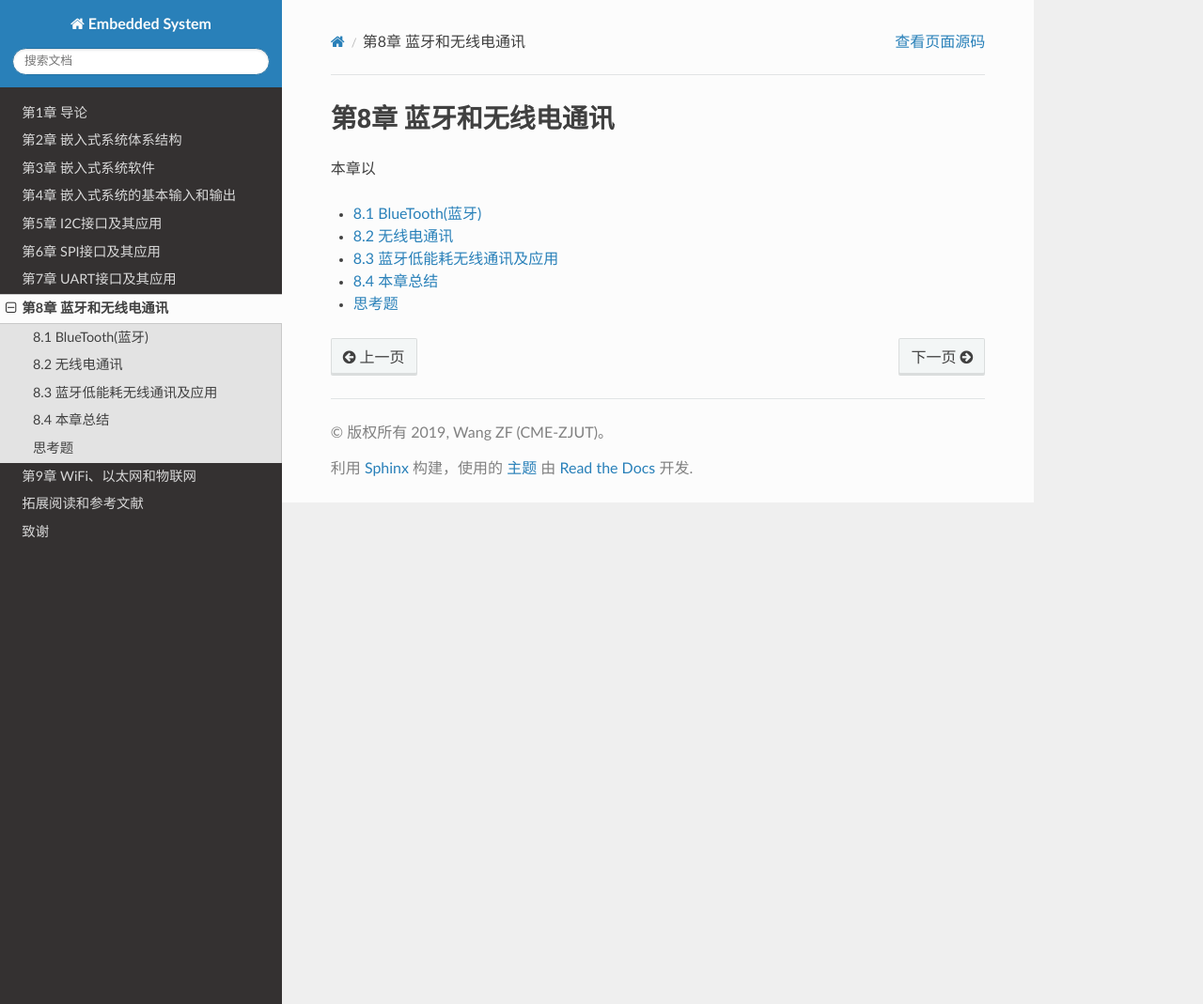
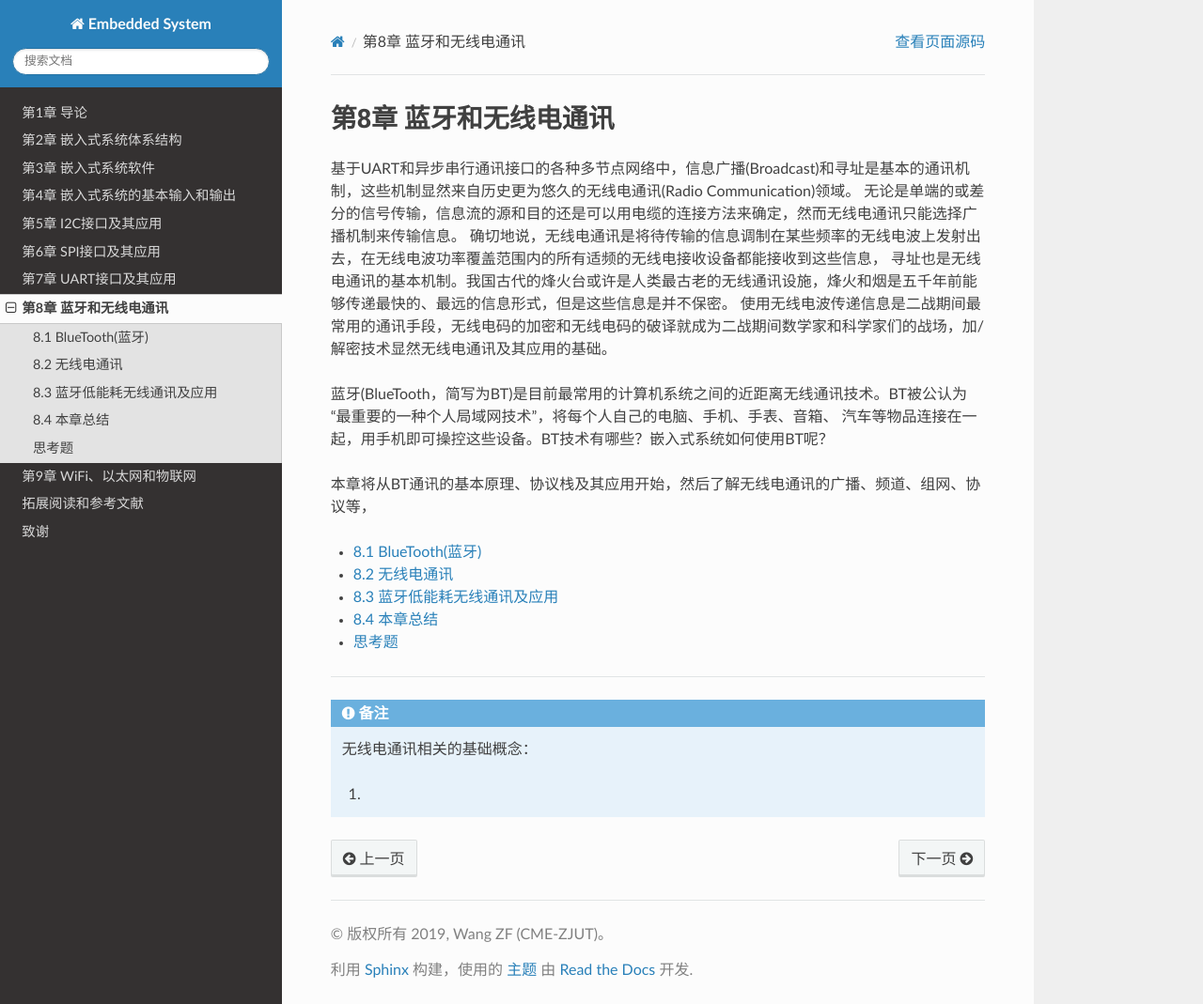
Before and after one commit to BradChan/TheEmbeddedSystem, a Sphinx documentation site: the page built from source/c8_ble/index_c8.rst, in a window 1280 px wide and 1069 px high. Shown: the whole window at 94% size. Built offline with Sphinx 7.4.7 and the Read the Docs theme 2.0.0, drawn with Linux system fonts in a browser that asks for light colours.

Commit message:
remove some bugs

```diff
--- a/source/c3_ec_software/arduino_ide.rst
+++ b/source/c3_ec_software/arduino_ide.rst
@@ -5,10 +5,10 @@
 现在的Arduino已是开源(Open Source)的代名词，Arduino是全球最大的电子和编程开源社区。截止目前，Linux是最成功的开源OS，Arduino是最成功的嵌入式软硬件开发平台，
 Python是当下最流行的开源编程语言。
 
-Arduino [1]_ 自称使用“Arduino编程语言”。事实上，Arduino使用C/C++语言，并增加一些内部函数。Aduino编程语言的详细说明请参考 [2]_ 页面。
+Arduino [1]_ 自称使用“Arduino编程语言”。事实上，Arduino使用C/C++语言，并增加一些内部函数。Arduino编程语言的详细说明请参考 [2]_ 页面。
 与标准C/C++编程语言相比，Arduino编程语言针对嵌入式系统的应用开发不仅增加一些硬件相关的内部函数、数据类型和常数。
 
-当我们提到Arduino时，大多数情况指的都是“Arduino IDE”和“兼容Arduno IDE的开源板”，前者是一种嵌入式系统软件开发平台，后者是一类嵌入式系统硬件。
+当我们提到Arduino时，大多数情况指的都是“Arduino IDE”和“兼容Arduino IDE的开源板”，前者是一种嵌入式系统软件开发平台，后者是一类嵌入式系统硬件。
 目前Arduino社区支持8位的AVR系列MCU(来自Atmel)，以及32位的ARM Cortex-M系列和ESP系列MCU。安装Arduino IDE时，Arduino官方的AVR系列开源板BSP
 (板级支持包)软件、内部函数和AVR的工具链(编译器等)，其他系列开源板的BSP软件和相关工具链可以在运行时安装。具体的安装步骤将在下一节内容中给出，本节我们首先了解
 Arduino IDE的基本功能和使用流程，以及兼容Arduino的开源板的一些特性。
--- a/source/c3_ec_software/create_arduino_board.rst
+++ b/source/c3_ec_software/create_arduino_board.rst
@@ -484,7 +484,7 @@ I2C和SPI等接口的引脚。
 并将nRF52840的USB虚拟串口作为通讯接口，将hex格式Bootloader文件下载到开源板上来更新Bootloader固件；另一种方法是使用Adafruit改进的nRF52命令行工具软件，
 无需J-Link软件，同样将nRF52840的USB虚拟串口作为通讯接口，将zip格式Bootloader文件下载到开源板来更新Bootloader固件。
 
-如果选择第2种方法，更新Bootloader固件的软件工具已经在nRF52系列开源板的软件包中，无需下载其他软件。如果选择第1种方法，需要先现在两个软件工具。
+如果选择第2种方法，更新Bootloader固件的软件工具已经在nRF52系列开源板的软件包中，无需下载其他软件。如果选择第1种方法，需要先下载两个软件工具。
 到底选择哪种方法并不重要，目标都是一样的。具体的更新Bootloader固件的方法可以使用Arduino IDE的工具菜单栏配置，一旦配置好，并且已安装好更新Bootloader固件的软件工具，
 以及两种格式的最新版Bootloader固件都已下载到“..\packages\adafruit\hardware\nrf52\0.20.5\bootloader\bluefi_nrf52840\”文件夹。
 如图3.29所示，最后点击“工具——>烧录引导程序(Burning Bootloader)”即可。
--- a/source/c8_ble/index_c8.rst
+++ b/source/c8_ble/index_c8.rst
@@ -2,8 +2,16 @@
 第8章 蓝牙和无线电通讯
 ================================
 
+基于UART和异步串行通讯接口的各种多节点网络中，信息广播(Broadcast)和寻址是基本的通讯机制，这些机制显然来自历史更为悠久的无线电通讯(Radio Communication)领域。
+无论是单端的或差分的信号传输，信息流的源和目的还是可以用电缆的连接方法来确定，然而无线电通讯只能选择广播机制来传输信息。
+确切地说，无线电通讯是将待传输的信息调制在某些频率的无线电波上发射出去，在无线电波功率覆盖范围内的所有适频的无线电接收设备都能接收到这些信息，
+寻址也是无线电通讯的基本机制。我国古代的烽火台或许是人类最古老的无线通讯设施，烽火和烟是五千年前能够传递最快的、最远的信息形式，但是这些信息是并不保密。
+使用无线电波传递信息是二战期间最常用的通讯手段，无线电码的加密和无线电码的破译就成为二战期间数学家和科学家们的战场，加/解密技术显然无线电通讯及其应用的基础。
 
-本章以
+蓝牙(BlueTooth，简写为BT)是目前最常用的计算机系统之间的近距离无线通讯技术。BT被公认为“最重要的一种个人局域网技术”，将每个人自己的电脑、手机、手表、音箱、
+汽车等物品连接在一起，用手机即可操控这些设备。BT技术有哪些？嵌入式系统如何使用BT呢？
+
+本章将从BT通讯的基本原理、协议栈及其应用开始，然后了解无线电通讯的广播、频道、组网、协议等，
 
 
 .. toctree::
@@ -14,3 +22,10 @@
    ble.rst
    summary.rst
    problems.rst
+
+
+-------------------------------
+
+.. Note::  无线电通讯相关的基础概念：
+
+  1.
```
